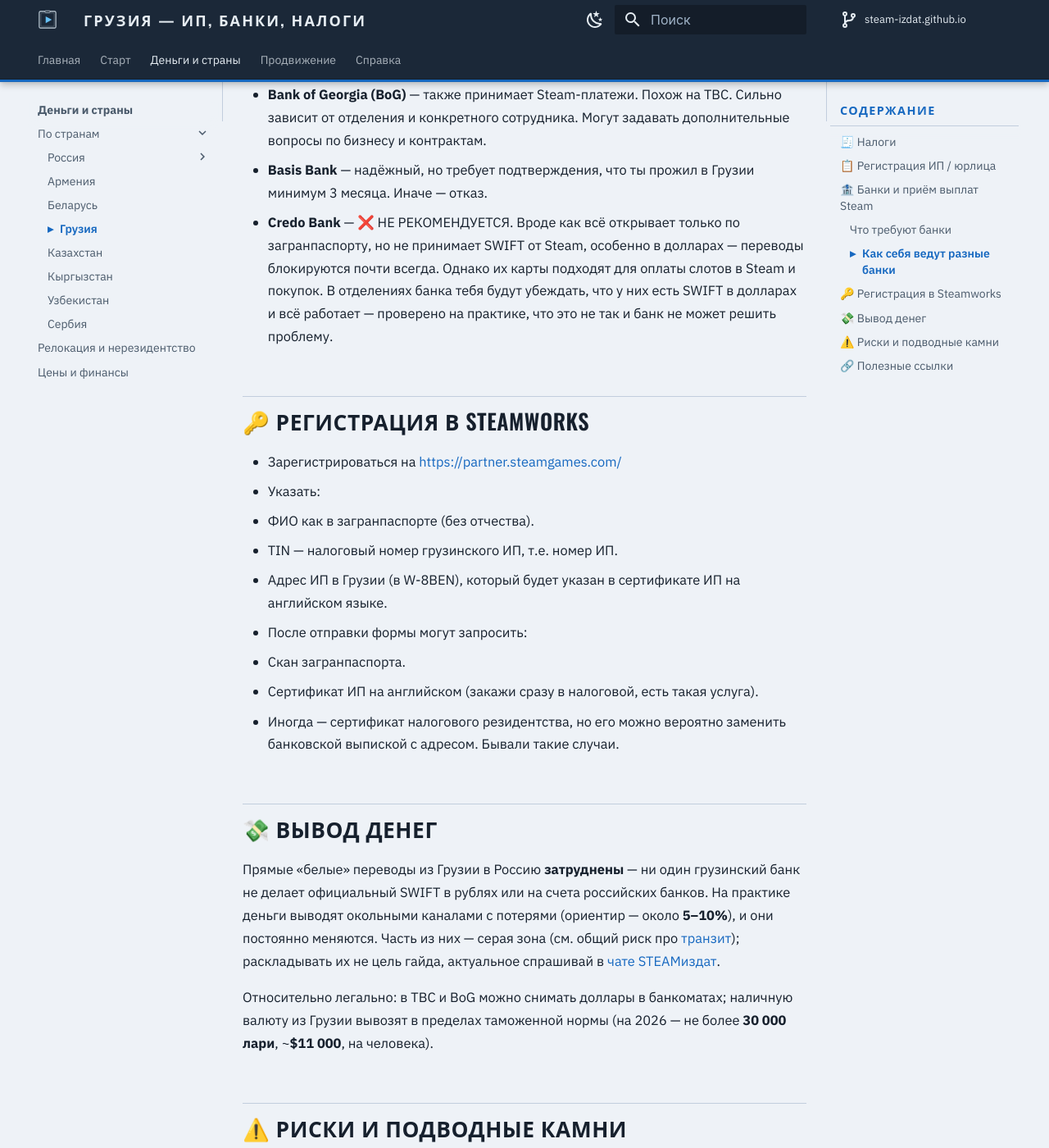
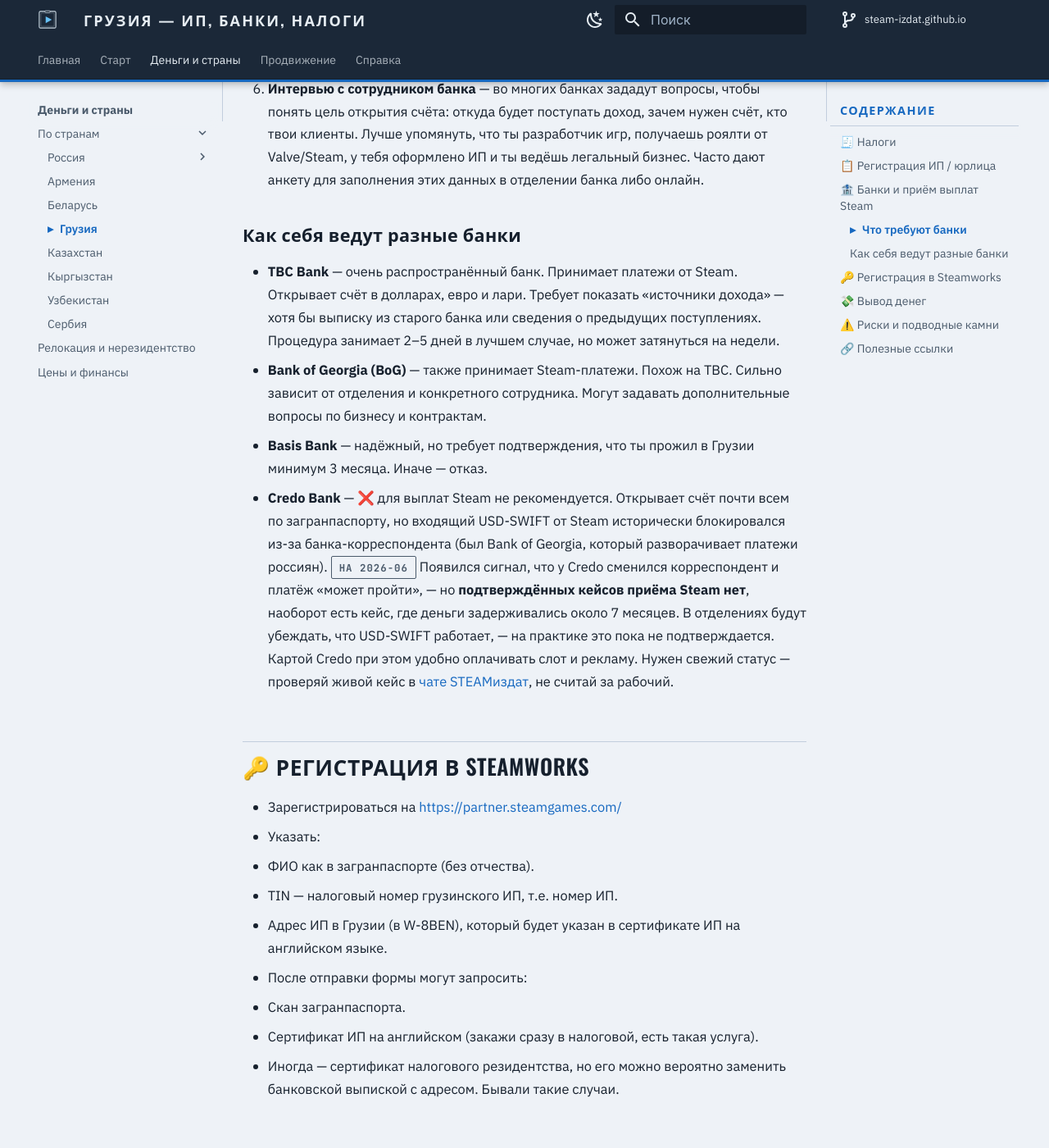
Before and after one commit to steam-izdat/steam-izdat.github.io, an MkDocs documentation site: the page built from docs/03-other-countries/georgia.md, in a window 1280 px wide and 1400 px high, scrolled down 4955 px. Shown: the whole window at 82% size. Built offline with MkDocs 1.6.1 and Material for MkDocs 9.7.7, drawn with Linux system fonts in a browser that asks for light colours; comment, search, counter and statistics services are not loaded; some of the changed text lies outside the part shown.

Commit message:
Грузия: ИНН на физлицо без ИП + обновление статуса Credo
Грузия: добавлен блок про получение ИНН на физлицо без открытия ИП (ИНН физлица = ИП один номер; 0% на роялти доступен и физлицу; чисто ИНН без ИП — через налоговую, редкий кейс; нюанс подтверждения адреса для Steam — сертификат ИП на англ. принимается, без ИП подтверждать иначе). Credo Bank — обновлён статус по чату: исторически блокировал входящий SWIFT из-за корреспондента BoG; на 2026-06 слух о смене корреспондента, но приём Steam не подтверждён (кейс ~7-мес задержки) — статус остаётся нерабочим, картой слот/рекламу оплачивать ок. Обновлено в georgia.md и таблице банков.

```diff
--- a/docs/03-other-countries/georgia.md
+++ b/docs/03-other-countries/georgia.md
@@ -65,6 +65,12 @@
 
 </div>
 
+<div class="cl cl-tip" markdown>
+
+**ИНН на физлицо без открытия ИП.** В Грузии ИНН (налоговый номер) физлица и ИП — это **один и тот же номер**: открываешь ИП — ИНН выдают автоматически. Но 0% на роялти доступен и физлицу без ИП (см. «Налоги»), а для W-8BEN нужен только TIN (этот самый ИНН). Получить **чисто ИНН на физлицо, без ИП**, можно попробовать в местной налоговой — но это редкий кейс. Нюанс с подтверждением адреса для Steam: **сертификат ИП на английском с адресом Steam принимает** как подтверждение адреса. Если идёшь без ИП (только ИНН физлица), сертификата нет — адрес придётся подтверждать иначе (например, банковской выпиской с адресом; такие случаи бывали — см. «Регистрация в Steamworks» ниже).
+
+</div>
+
 - Рекомендуется сразу указать уникальное название ИП (лучше указать ФИ как в заграничном паспорте).
 - Оформляется через Дом Юстиции.
 - Для получения налогового номера и доступа в кабинет налогоплательщика всё делается онлайн, после регистрации.
@@ -106,7 +112,7 @@
 - **TBC Bank** — очень распространённый банк. Принимает платежи от Steam. Открывает счёт в долларах, евро и лари. Требует показать «источники дохода» — хотя бы выписку из старого банка или сведения о предыдущих поступлениях. Процедура занимает 2–5 дней в лучшем случае, но может затянуться на недели.
 - **Bank of Georgia (BoG)** — также принимает Steam-платежи. Похож на TBC. Сильно зависит от отделения и конкретного сотрудника. Могут задавать дополнительные вопросы по бизнесу и контрактам.
 - **Basis Bank** — надёжный, но требует подтверждения, что ты прожил в Грузии минимум 3 месяца. Иначе — отказ.
-- **Credo Bank** — ❌ НЕ РЕКОМЕНДУЕТСЯ. Вроде как всё открывает только по загранпаспорту, но не принимает SWIFT от Steam, особенно в долларах — переводы блокируются почти всегда. Однако их карты подходят для оплаты слотов в Steam и покупок. В отделениях банка тебя будут убеждать, что у них есть SWIFT в долларах и всё работает — проверено на практике, что это не так и банк не может решить проблему.
+- **Credo Bank** — ❌ для выплат Steam не рекомендуется. Открывает счёт почти всем по загранпаспорту, но входящий USD-SWIFT от Steam исторически блокировался из-за банка-корреспондента (был Bank of Georgia, который разворачивает платежи россиян). <span class="stamp stamp--date">на 2026-06</span> Появился сигнал, что у Credo сменился корреспондент и платёж «может пройти», — но **подтверждённых кейсов приёма Steam нет**, наоборот есть кейс, где деньги задерживались около 7 месяцев. В отделениях будут убеждать, что USD-SWIFT работает, — на практике это пока не подтверждается. Картой Credo при этом удобно оплачивать слот и рекламу. Нужен свежий статус — проверяй живой кейс в [чате STEAMиздат](https://t.me/+qWcZc4g1arRhMGY6), не считай за рабочий.
 
 ## 🔑 Регистрация в Steamworks
 
```
Also changed, not shown: docs/banks/index.md (+1 -1 lines).
